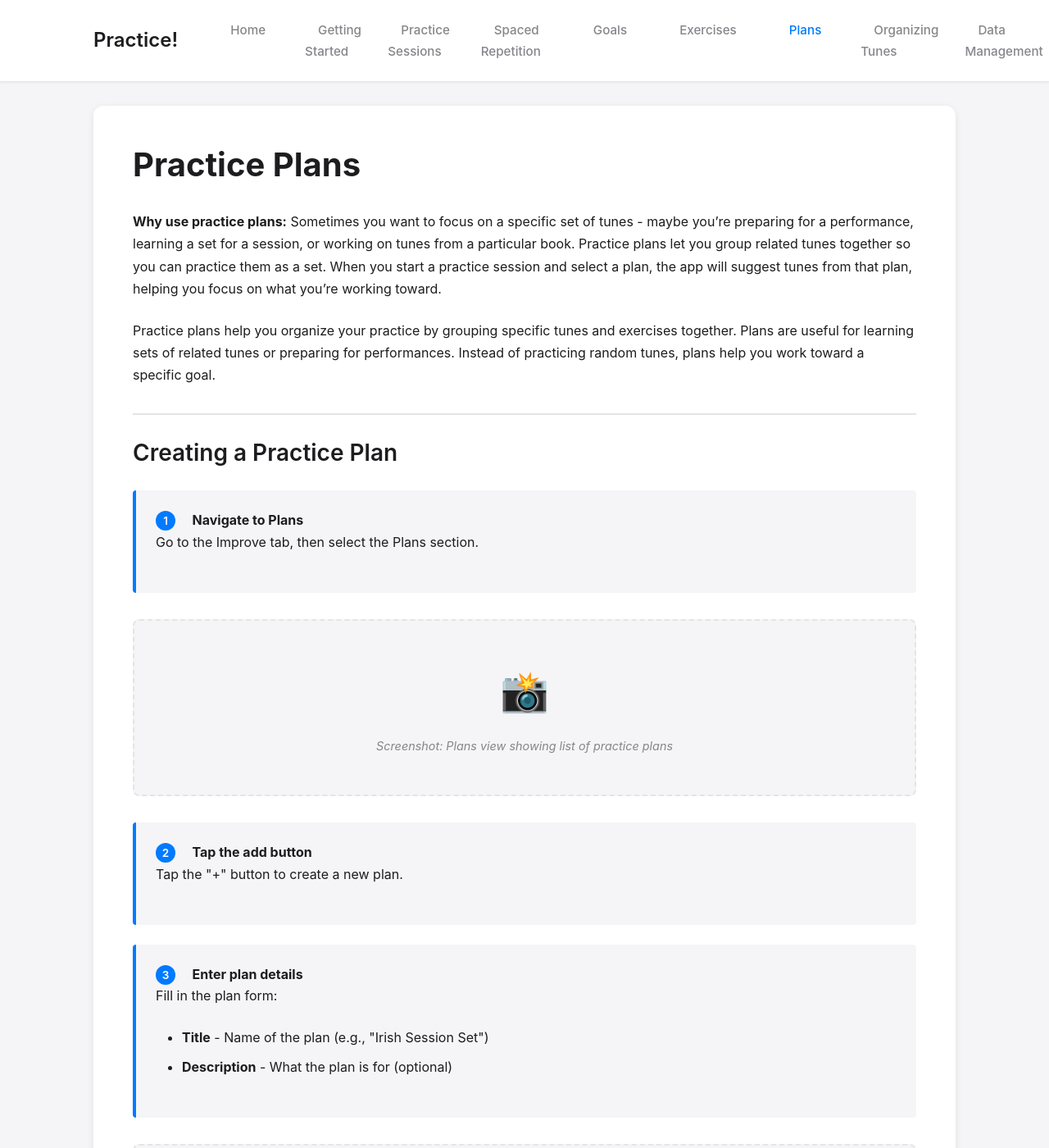
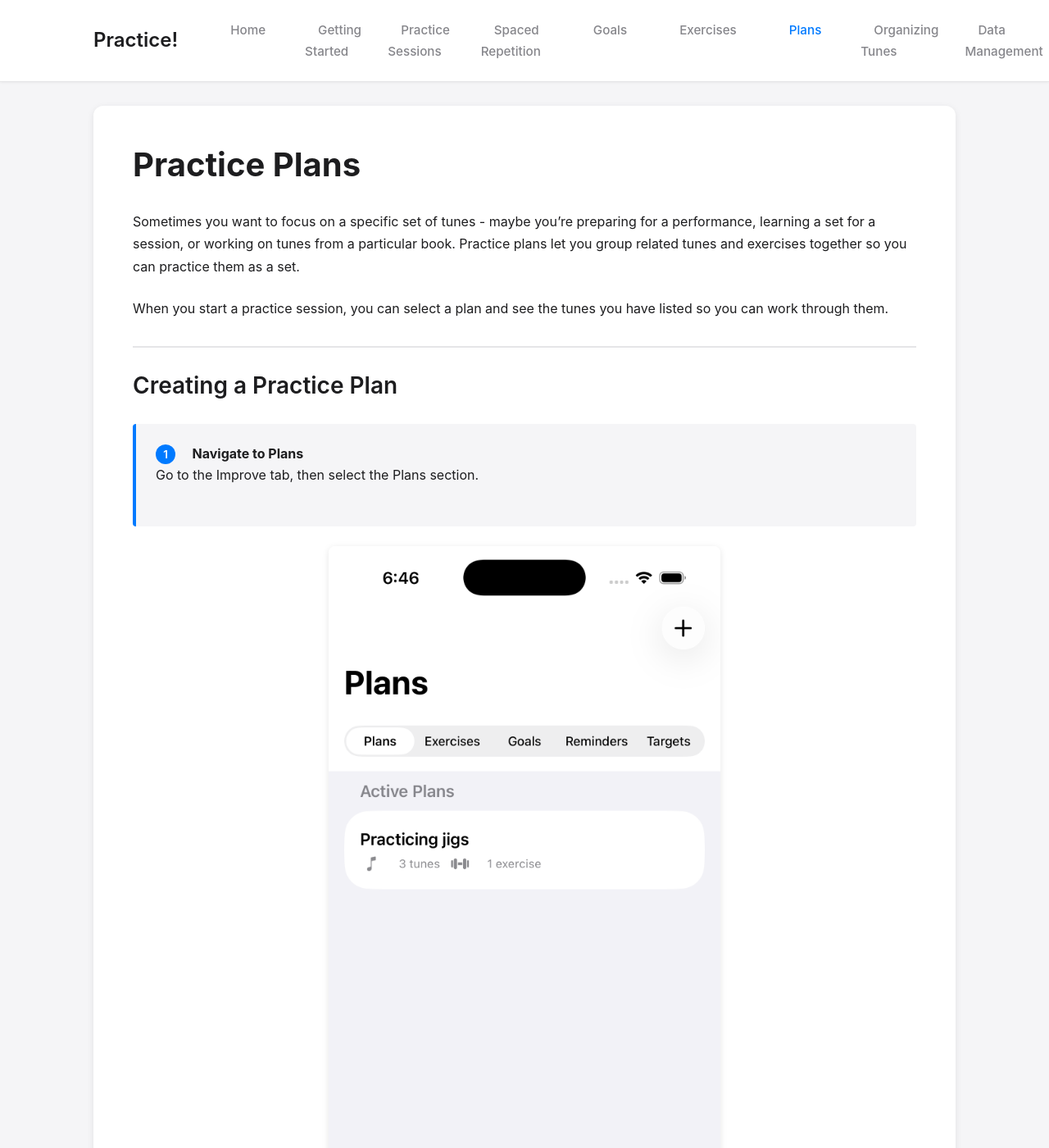
Before and after one commit to casutton/practice, a Jekyll site: the page built from plans.md, in a window 1280 px wide and 1400 px high, scrolled down 219 px. Shown: the whole window at 82% size. Built offline with Jekyll 4.4.1, drawn with Linux system fonts in a browser that asks for light colours; some of the changed text lies outside the part shown.

Commit message:
Update documentation for plans.

```diff
--- a/plans.md
+++ b/plans.md
@@ -6,9 +6,11 @@
 
 # Practice Plans
 
-**Why use practice plans:** Sometimes you want to focus on a specific set of tunes - maybe you're preparing for a performance, learning a set for a session, or working on tunes from a particular book. Practice plans let you group related tunes together so you can practice them as a set. When you start a practice session and select a plan, the app will suggest tunes from that plan, helping you focus on what you're working toward.
+Sometimes you want to focus on a specific set of tunes - maybe you're preparing for a performance, learning a set for a session, or working on tunes from a particular book. Practice plans let you group related tunes
+and exercises together so you can practice them as a set.
 
-Practice plans help you organize your practice by grouping specific tunes and exercises together. Plans are useful for learning sets of related tunes or preparing for performances. Instead of practicing random tunes, plans help you work toward a specific goal.
+When you start a practice session, you can select a plan and see the tunes
+you have listed so you can work through them.
 
 ## Creating a Practice Plan
 
@@ -18,15 +20,15 @@
     <p>Go to the Improve tab, then select the Plans section.</p>
 </div>
 
-<div class="screenshot placeholder">
-    <div class="caption">Screenshot: Plans view showing list of practice plans</div>
-</div>
+![Plans view]({{ '/assets/images/plans-list.png' | relative_url }})
 
 <div class="flow-step">
     <span class="step-number">2</span>
     <strong>Tap the add button</strong>
     <p>Tap the "+" button to create a new plan.</p>
 </div>
+
+![Add plan]({{ '/assets/images/plan-form.png' | relative_url }})
 
 <div class="flow-step">
     <span class="step-number">3</span>
@@ -38,18 +40,10 @@
     </ul>
 </div>
 
-<div class="screenshot placeholder">
-    <div class="caption">Screenshot: New plan form</div>
-</div>
-
 <div class="flow-step">
     <span class="step-number">4</span>
     <strong>Add tunes to the plan</strong>
     <p>Select tunes from your library to include in the plan.</p>
-</div>
-
-<div class="screenshot placeholder">
-    <div class="caption">Screenshot: Adding tunes to a practice plan</div>
 </div>
 
 <div class="flow-step">
@@ -69,17 +65,32 @@
 <div class="flow-step">
     <span class="step-number">2</span>
     <strong>Select a plan</strong>
-    <p>During a practice session, you can choose to practice from a specific plan.</p>
+    <p>Select the button to "Choose a Tune to Practice". This brings up
+    the tune picker.</p>
 </div>
 
-<div class="screenshot placeholder">
-    <div class="caption">Screenshot: Plan selection during practice session</div>
-</div>
+![Tune picker]({{ '/assets/images/tune-picker-with-search.png' | relative_url }})
 
 <div class="flow-step">
     <span class="step-number">3</span>
-    <strong>Practice tunes from the plan</strong>
-    <p>The app will suggest tunes from your selected plan.</p>
+    <strong>Tap the magnifying glass at top right.</strong>
+    <p>That brings up the list of saved searches and plans.</p>
+</div>
+
+![Plan picker]({{ '/assets/images/plan-picker.png' | relative_url }})
+
+<div class="flow-step">
+    <span class="step-number">4</span>
+    <strong>Select the plan</strong>
+    <p>Select the plan you want to use.</p>
+</div>
+
+![Plan filter]({{ '/assets/images/plan-filter.png' | relative_url }})
+
+<div class="flow-step">
+    <span class="step-number">5</span>
+    <strong>Choose tunes from the plan</strong>
+    <p>Now you see the tunes from the plan. You can select tunes to practice.</p>
 </div>
 
 ## Editing Plans
@@ -88,10 +99,6 @@
     <span class="step-number">1</span>
     <strong>Open a plan</strong>
     <p>From the Plans view, tap on a plan to view its details.</p>
-</div>
-
-<div class="screenshot placeholder">
-    <div class="caption">Screenshot: Plan detail view showing included tunes</div>
 </div>
 
 <div class="flow-step">
```
Also changed, not shown: other parts of plans.md (+2 -0 lines), assets/images/plan-filter.png (added), assets/images/plan-picker.png (added).
